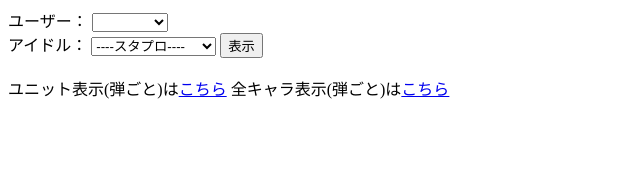
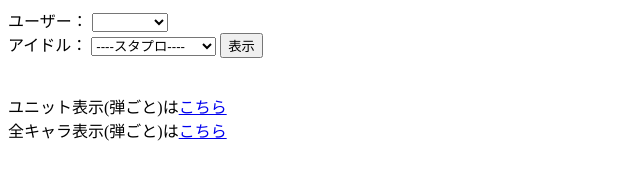
Before and after one commit to shizuku-enst/es_inventory, a plain HTML site: page キャラクター表示/index.html in a window 1280 px wide. Shown: the whole page, without its empty margins (0-640 px from the left). Drawn offline with Linux system fonts and the light colour scheme.

Commit message:
Add files via upload

```diff
--- a/キャラクター表示/index.html
+++ b/キャラクター表示/index.html
@@ -80,8 +80,8 @@
     <input type="text" id="membercopy"  value="none" hidden>
 
     <table id="table">
-    </table>
-    ユニット表示(弾ごと)は<a href="https://shizuku-enst.github.io/es_inventory/ユニット表示/index.html">こちら</a>
-    全キャラ表示(弾ごと)は<a href="https://shizuku-enst.github.io/es_inventory/全キャラ表示/index.html">こちら</a>
+    </table><br>
+    ユニット表示(弾ごと)は<a href="https://shizuku-enst.github.io/es_inventory/ユニット表示/index.html">こちら</a><br>
+    全キャラ表示(弾ごと)は<a href="https://shizuku-enst.github.io/es_inventory/全キャラ表示/index.html">こちら</a><br>
 </body>
 </html>
```
